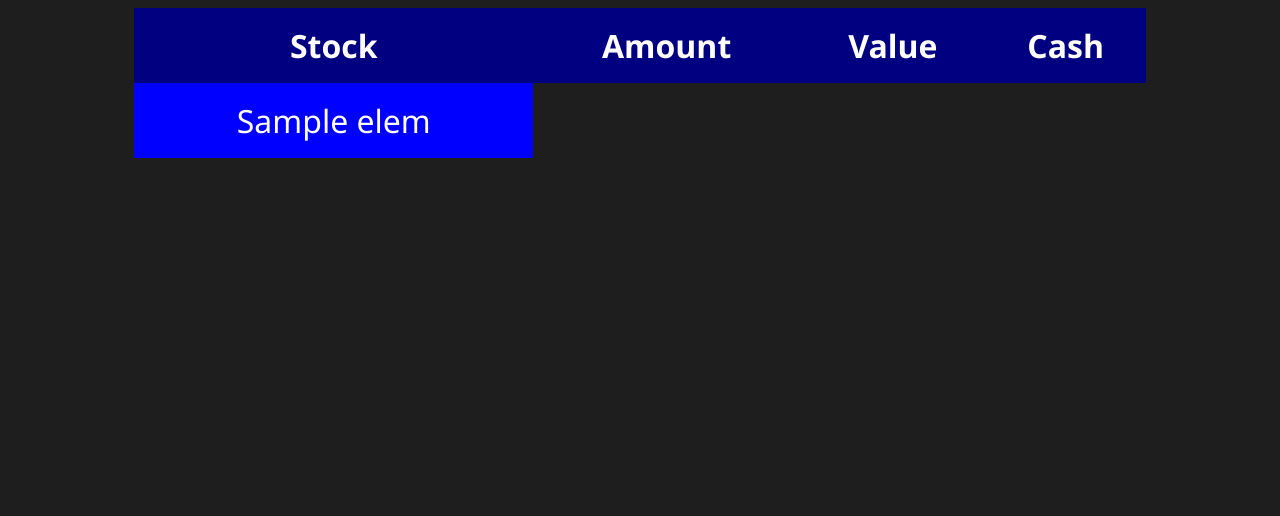
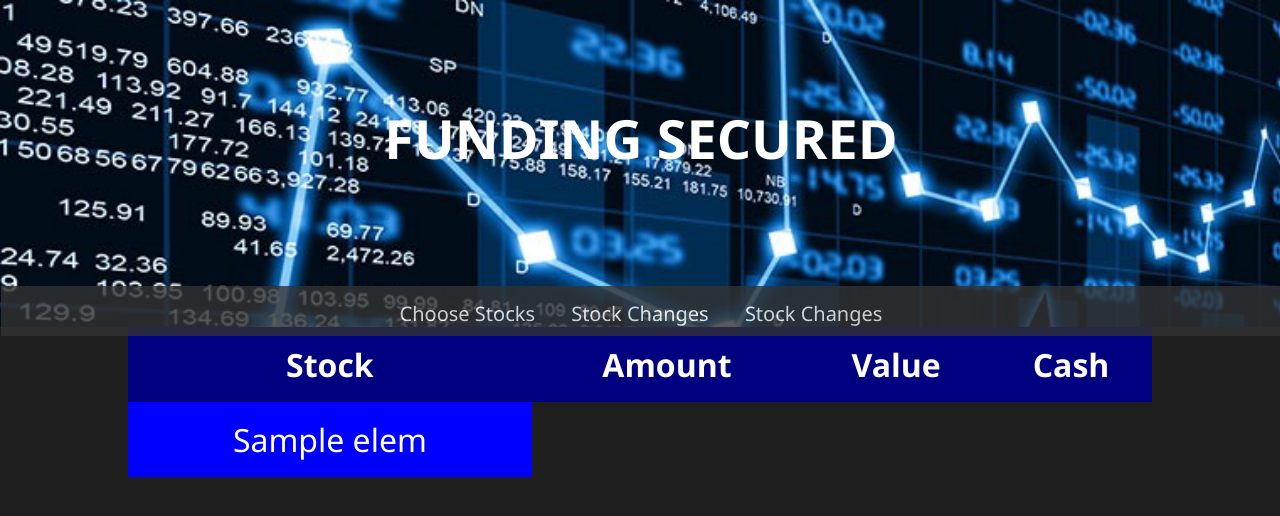
Before and after one commit to jed326/AutoTrader, a Python web app: template FlaskBackend/templates/portfolio.html in a window 1280 px wide. Shown: the top 516 px of the page. Run offline with Jinja, Linux system fonts and the light colour scheme; the template is opened without the code that fills it: most values are stand-ins (such as "Sample title", 1, 10 or a date in 2020).

Commit message:
literally just the header on the portfolio page

```diff
--- a/FlaskBackend/templates/portfolio.html
+++ b/FlaskBackend/templates/portfolio.html
@@ -2,8 +2,27 @@
     <head>
         <title>AutoTrader - Portfolio</title>
         <link rel= "stylesheet" href= "{{ url_for('static', filename='styles/portfolio.css') }}">
+        <link rel= "stylesheet" href= "{{ url_for('static', filename='styles/jeff.css') }}">
     </head>
     <body>
+        <div class = 'headerbackground'>
+            <h1 class = "Webpagename">FUNDING SECURED</h1>
+            <div class = "tabs">
+            <ul>
+                <li class = "li-1"><a href="/stocks">Choose Stocks</a></li>
+                <li class = "li-2"><a href="/portfolio">Stock Changes</a></li>
+                <li class = "li-2"><a href="/people">Stock Changes</a></li>
+                <!-- <h1 class="login-flex-element login-title">Please Log In</h1>
+                <form class="login-flex-element login-flex-2" action="" method="post">
+                <input class="login-flex-element login-field" type="text" placeholder="Username" name="username" value="{{
+                    request.form.username }}">
+                    <input class="login-flex-element login-field" type="password" placeholder="Password" name="password" value="{{
+                    request.form.password }}">
+                <input class="login-flex-element login-submit-button btn btn-default" type="submit" value="Login">
+                </form> -->
+            </ul>
+        </div>
+        </div>
         <table align="center">
             <thead><tr><th class="head">Stock</th><th class="head">Amount</th>
                 <th class="head">Value</th><th class="head">Cash</th></tr></thead>
```
